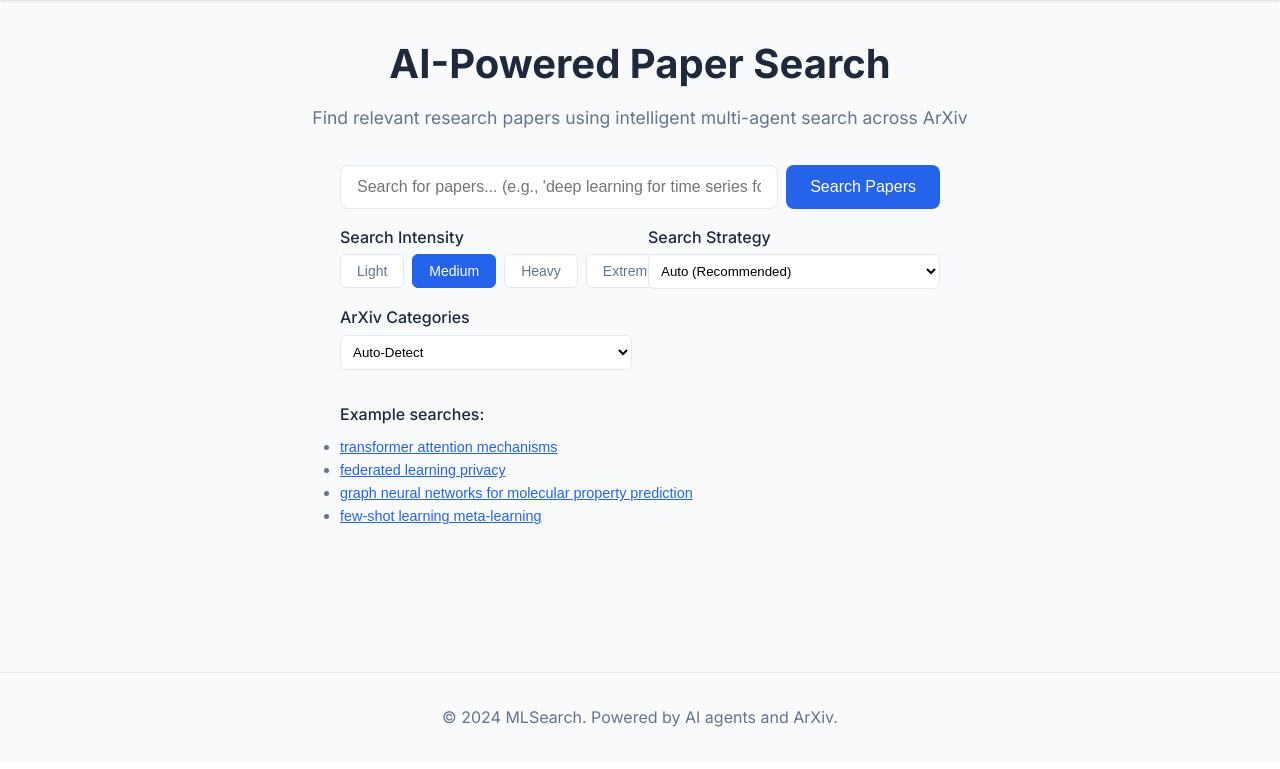
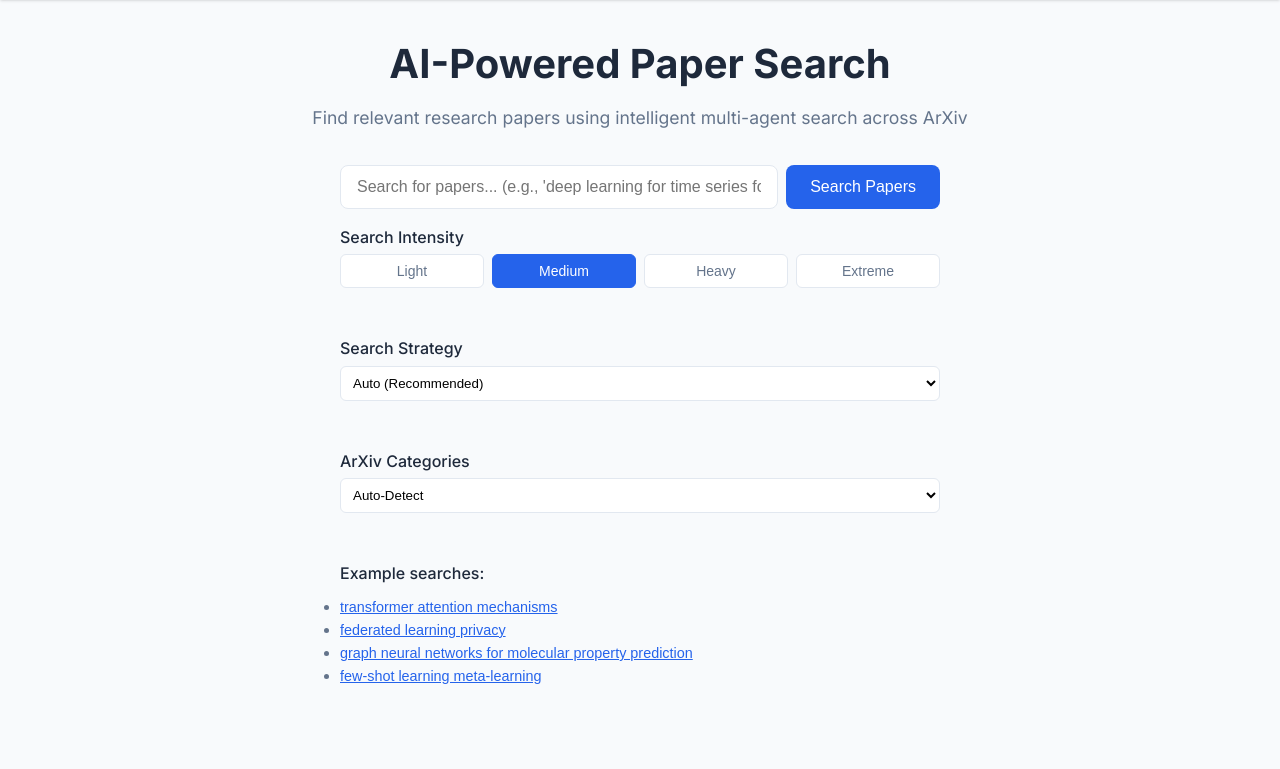
Before and after one commit to VLDrenth/mlsearch, a FastAPI app: page / in a window 1280 px wide. Shown: the part 71-840 px from the top of the page. Before the commit the page ends 798 px from the top, so only its background shows below. Run offline with FastAPI, Linux system fonts and the light colour scheme; parts of the project's set-up code (start-up, migrations or seed data) failed here and were passed over.

Commit message:
fixed overlapping button

```diff
--- a/mlsearch/web/static/css/style.css
+++ b/mlsearch/web/static/css/style.css
@@ -144,13 +144,14 @@ body {
 
 .search-options {
     display: grid;
-    grid-template-columns: repeat(auto-fit, minmax(200px, 1fr));
-    gap: 1rem;
+    grid-template-columns: repeat(auto-fit, minmax(300px, 1fr));
+    gap: 2rem;
     margin-top: 1rem;
 }
 
 .option-group {
     text-align: left;
+    margin-bottom: 1rem;
 }
 
 .option-label {
@@ -173,11 +174,13 @@ body {
     display: flex;
     gap: 0.5rem;
     margin-top: 0.25rem;
+    flex-wrap: wrap;
 }
 
 .intensity-btn {
     flex: 1;
-    padding: 0.5rem 1rem;
+    min-width: 0;
+    padding: 0.5rem 0.75rem;
     border: 1px solid var(--border-color);
     background: var(--card-background);
     border-radius: 0.375rem;
@@ -186,6 +189,7 @@ body {
     cursor: pointer;
     transition: all 0.2s;
     color: var(--text-secondary);
+    white-space: nowrap;
 }
 
 .intensity-btn:hover {
@@ -481,6 +485,11 @@ body {
 
     .search-options {
         grid-template-columns: 1fr;
+        gap: 1.5rem;
+    }
+
+    .option-group {
+        margin-bottom: 0.5rem;
     }
 
     .results-header {
```
